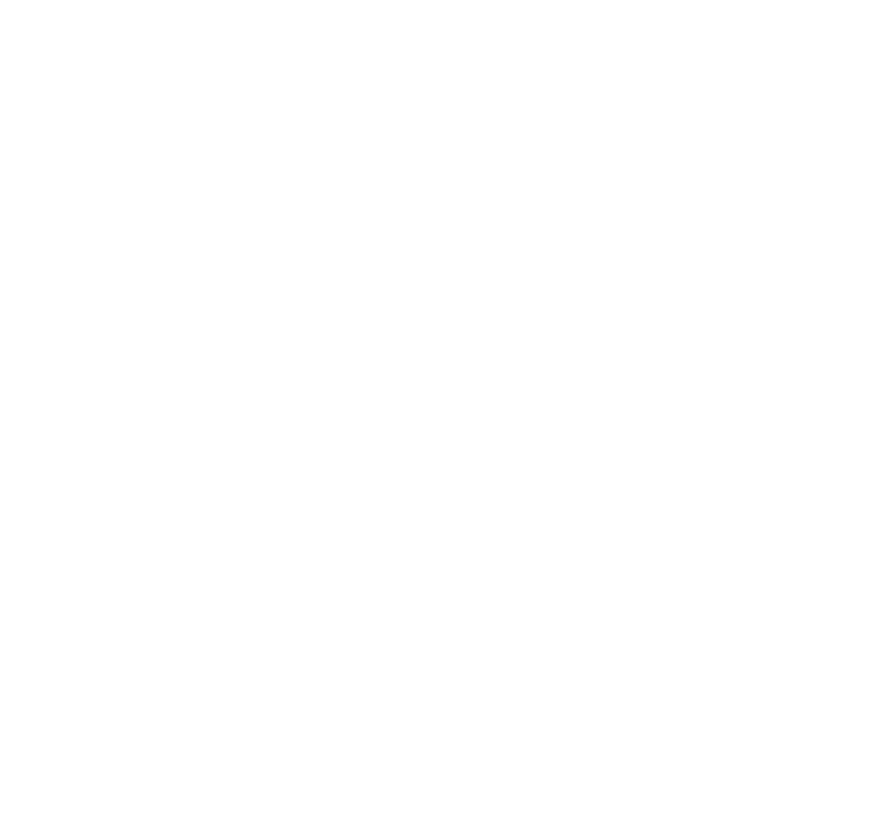
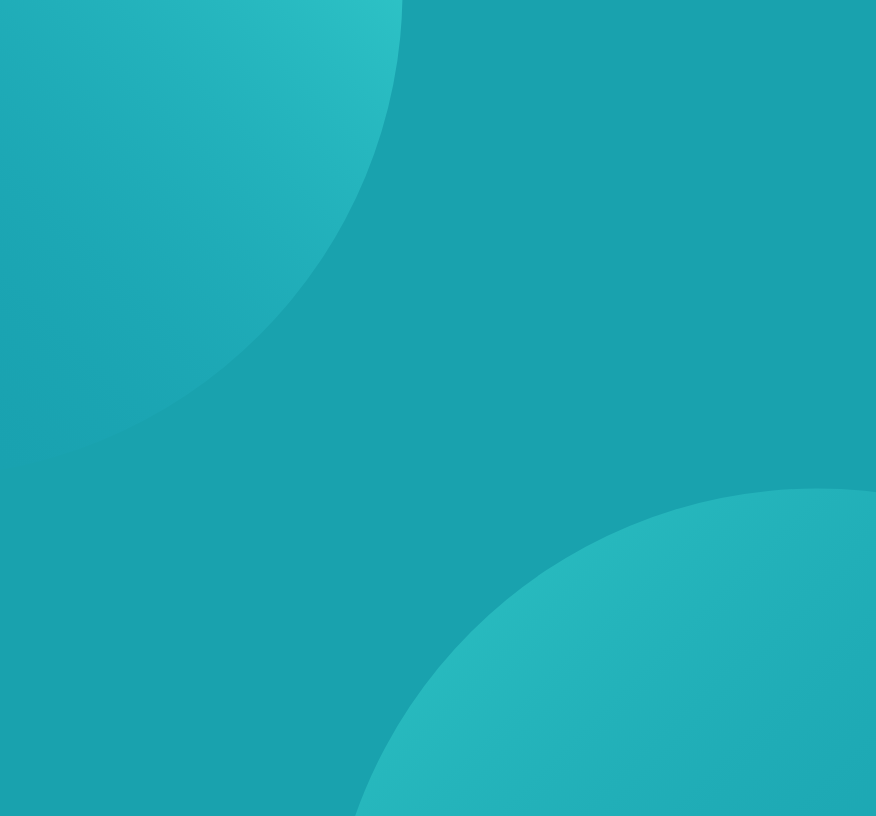
Before and after one commit to fawadmehmood/Profile-card-component, a plain HTML site: page index.html in a window 1280 px wide. Shown: the whole page, without its empty margins (225-1101 px from the left). Drawn offline with Linux system fonts and the light colour scheme.

Commit message:
adding background images to body

```diff
--- a/style.css
+++ b/style.css
@@ -14,4 +14,9 @@ html{
 }
 body{
     font-size: 1.6rem;
+    height: 100vh;
+    background-color: var(--Dark_cyan);
+    background-image: url(/images/bg-pattern-top.svg), url(/images/bg-pattern-bottom.svg);
+    background-repeat: no-repeat;
+    background-position: top -50rem left -35rem, bottom -65rem right -25rem;
 }
```
Also changed, not shown: index.html (+2 -0 lines).
